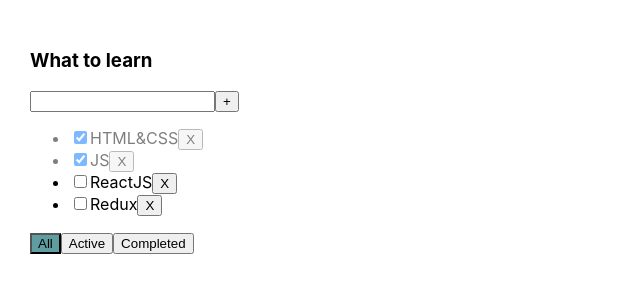
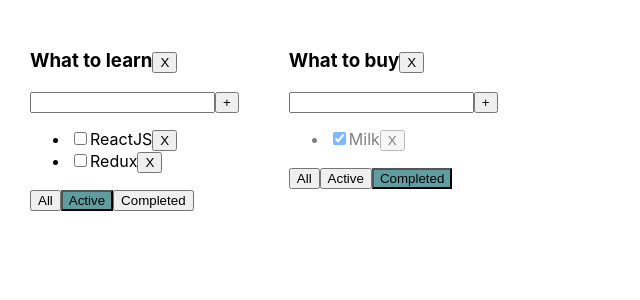
Before and after one commit to Igor-JCI/todolist, a React (Create React App) app: page / in a window 1280 px wide. Shown: the top 300 px of the page, without its empty margins (0-640 px from the left). Built offline with nearby package versions, Linux system fonts and the light colour scheme.

Commit message:
07-05-remove ToDoList

```diff
--- a/src/App.tsx
+++ b/src/App.tsx
@@ -16,6 +16,11 @@
     )
 }*/
 export type FilterValuesType = "all" | "active" | "completed"
+export type ToDoListType = {
+    id: string,
+    title: string,
+    filter: FilterValuesType
+}
 
 function App() {
     /*let initTasks: Array<ArrayType> = [
@@ -25,63 +30,103 @@
         {id: 4, title: "Redux", isDone: false}
     ]
     let [tasks, setTasks] = useState(initTasks)*/
-    let [tasks, setTasks] = useState([
+    /*let [filter, setFilter] = useState<FilterValuesType>("all")*/
+    let toDoListId1 = v1()
+    let toDoListId2 = v1()
+    let [toDoLists, setToDoLists] = useState<Array<ToDoListType>>([
+        {id: toDoListId1, title: "What to learn", filter: "active"},
+        {id: toDoListId2, title: "What to buy", filter: "completed"}
+    ])
+    let [tasksObj, setTasks] = useState({
+        [toDoListId1]: [
             {id: v1(), title: "HTML&CSS", isDone: true},
             {id: v1(), title: "JS", isDone: true},
             {id: v1(), title: "ReactJS", isDone: false},
             {id: v1(), title: "Redux", isDone: false}
-    ])
-    let [filter, setFilter] = useState<FilterValuesType>("all")
+        ],
+        [toDoListId2]: [
+            {id: v1(), title: "Book", isDone: false},
+            {id: v1(), title: "Milk", isDone: true},
+        ]
+    })
 
-    const changeStatus = (taskId: string, isDone: boolean) => {
+    const changeStatus = (taskId: string, isDone: boolean, toDoListId: string) => {
+        let tasks = tasksObj[toDoListId]
         let task = tasks.find(t => t.id == taskId)
         if (task) {
             task.isDone = isDone
+            setTasks({...tasksObj})
         }
-        setTasks([...tasks])
     }
-    const addTask = (title: string) => {
-        let newTask = {
+    const addTask = (title: string, toDoListId: string) => {
+        let task = {
             id: v1(),
             title: title,
             isDone: false
         }
-        let newTasks = [newTask, ...tasks]
-        setTasks(newTasks)
+        let tasks = tasksObj[toDoListId]
+        let newTasks = [task, ...tasks]
+        tasksObj[toDoListId] = newTasks
+        setTasks({...tasksObj})
     }
-    const changeFilter = (value: FilterValuesType) => {
-        setFilter(value)
+    const changeFilter = (value: FilterValuesType, toDoListId: string) => {
+        let todolist = toDoLists.find(tl => tl.id === toDoListId)
+        if (todolist) {
+            todolist.filter = value
+            setToDoLists([...toDoLists])
         }
-    const removeTask = (id: string) => {
+    }
+    const removeTask = (id: string, toDoListId: string) => {
+        let tasks = tasksObj[toDoListId]
         let filteredTasks = tasks.filter(t => t.id !== id)
-        setTasks(filteredTasks)
+        tasksObj[toDoListId] = filteredTasks
+        setTasks({...tasksObj})
+    }
+    const removeToDoList = (toDoListId: string) => {
+        let filteredToDoList = toDoLists.filter(t => t.id !== toDoListId)
+            setToDoLists(filteredToDoList)
+        delete tasksObj[toDoListId]
+        setTasks({...tasksObj})
     }
 
-    let tasksForTodolist = tasks
-    if (filter === "completed") {
-        tasksForTodolist = tasks.filter((t) => {
+    return (
+        <div className="App">
+            {toDoLists.map(tl => {
+                let tasksForTodolist = tasksObj[tl.id]
+                if (tl.filter === "completed") {
+                    tasksForTodolist = tasksObj[tl.id].filter((t) => {
                         if (t.isDone === true) {
                             return true
                         }
                     })
                 }
-    if (filter === "active") {
-        tasksForTodolist = tasks.filter(t => t.isDone === false)
+                if (tl.filter === "active") {
+                    tasksForTodolist = tasksObj[tl.id].filter(t => t.isDone === false)
                 }
 
-    return (
-        <div className="App">
-            <Todolist
+                return <Todolist
+                    key={tl.id}
+                    title={tl.title}
+                    id={tl.id}
+                    tasks={tasksForTodolist}
+                    removeTask={removeTask}
+                    changeFilter={changeFilter}
+                    addTask={addTask}
+                    changeTaskStatus={changeStatus}
+                    filter={tl.filter}
+                    removeToDoList={removeToDoList}/>
+            })}
+            {/*<Todolist
                 title="What to learn"
                 tasks={tasksForTodolist}
                 removeTask={removeTask}
                 changeFilter={changeFilter}
                 addTask={addTask}
-                changeTaskStatus = {changeStatus}
-                filter = {filter}
-            />
-
+                changeTaskStatus={changeStatus}
+                filter={filter}
+            />*/}
         </div>
     );
 }
+
 export default App;
--- a/src/Todolist.tsx
+++ b/src/Todolist.tsx
@@ -1,19 +1,21 @@
 import React, {ChangeEvent, KeyboardEvent, useState} from "react";
 import {FilterValuesType} from "./App";
+
 export type ArrayType = {
     id: string
     title: string
     isDone: boolean
 }
-
 type PropsType = {
     title: string
     tasks: Array<ArrayType>
-    removeTask: (id: string) => void
-    changeFilter: (value: FilterValuesType) => void
-    addTask: (text: string) => void
-    changeTaskStatus: (taskId: string, isDone: boolean) => void
-    filter:FilterValuesType
+    removeTask: (id: string, toDoListId: string) => void
+    changeFilter: (value: FilterValuesType, toDoListId: string) => void
+    addTask: (text: string, toDoListId: string) => void
+    changeTaskStatus: (taskId: string, isDone: boolean, toDoListId: string) => void
+    filter: FilterValuesType,
+    id: string,
+    removeToDoList:(toDoListId: string)=>void
 }
 
 export const Todolist = (props: PropsType) => {
@@ -21,42 +23,46 @@
     const [error, setError] = useState<string | null>(null)
 
     const onNewTitleChangeHandler = (e: ChangeEvent<HTMLInputElement>) => {
-        debugger
         setNewTaskTitle(e.currentTarget.value)
     }
     const onKeyPressHandler = (e: KeyboardEvent<HTMLInputElement>) => {
-       setError(null)
+        setError(null)
         if (e.charCode === 13) {
-            props.addTask(newTaskTitle)
+            props.addTask(newTaskTitle, props.id)
             setNewTaskTitle("")
         }
     }
     const addTask = () => {
         if (newTaskTitle.trim() !== "") {
-            props.addTask(newTaskTitle.trim())
+            props.addTask(newTaskTitle.trim(), props.id)
             setNewTaskTitle("")
         } else {
             setError("Title is required")
         }
     }
     const onAllClickHandler = () => {
-        props.changeFilter("all")
+        props.changeFilter("all", props.id)
     }
     const onActiveClickHandler = () => {
-        props.changeFilter("active")
+        props.changeFilter("active", props.id)
     }
     const onCompletedClickHandler = () => {
-        props.changeFilter("completed")
+        props.changeFilter("completed", props.id)
+    }
+    const removeToDoList = () => {
+        props.removeToDoList(props.id)
     }
 
     return (
         <div>
-            <h3>{props.title}</h3>
+            <h3>{props.title}
+                <button onClick={removeToDoList}>X</button>
+            </h3>
             <div>
                 <input value={newTaskTitle}
                        onChange={onNewTitleChangeHandler}
                        onKeyPress={onKeyPressHandler}
-                       className= { error ?  "error" : ""}
+                       className={error ? "error" : ""}
                 />
                 <button onClick={addTask}>+</button>
                 {error && <div className="error-message">{error}</div>}
@@ -65,14 +71,14 @@
                 {
                     props.tasks.map((t) => {
                             const onRemoveHandler = () => {
-                                props.removeTask(t.id)
+                                props.removeTask(t.id, props.id)
                             }
                             const onChangeHandler = (e: ChangeEvent<HTMLInputElement>) => {
-                                props.changeTaskStatus(t.id, e.currentTarget.checked)
+                                props.changeTaskStatus(t.id, e.currentTarget.checked, props.id)
                             }
 
                             return (
-                                <li key={t.id} className={t.isDone ? "is-done" :""}>
+                                <li key={t.id} className={t.isDone ? "is-done" : ""}>
                                     <input type="checkbox" checked={t.isDone} onChange={onChangeHandler}/>
                                     <span>{t.title}</span>
                                     <button onClick={onRemoveHandler}>X</button>
@@ -83,9 +89,14 @@
                 }
             </ul>
             <div>
-                <button className={props.filter === "all" ? "active-filter" : ""} onClick={onAllClickHandler}>All</button>
-                <button className={props.filter === "active" ? "active-filter" : ""} onClick={onActiveClickHandler}>Active</button>
-                <button className={props.filter === "completed" ? "active-filter" : ""} onClick={onCompletedClickHandler}>Completed</button>
+                <button className={props.filter === "all" ? "active-filter" : ""} onClick={onAllClickHandler}>All
+                </button>
+                <button className={props.filter === "active" ? "active-filter" : ""}
+                        onClick={onActiveClickHandler}>Active
+                </button>
+                <button className={props.filter === "completed" ? "active-filter" : ""}
+                        onClick={onCompletedClickHandler}>Completed
+                </button>
             </div>
         </div>
     )
```
Lines whose indentation alone changed are shown as unchanged.
